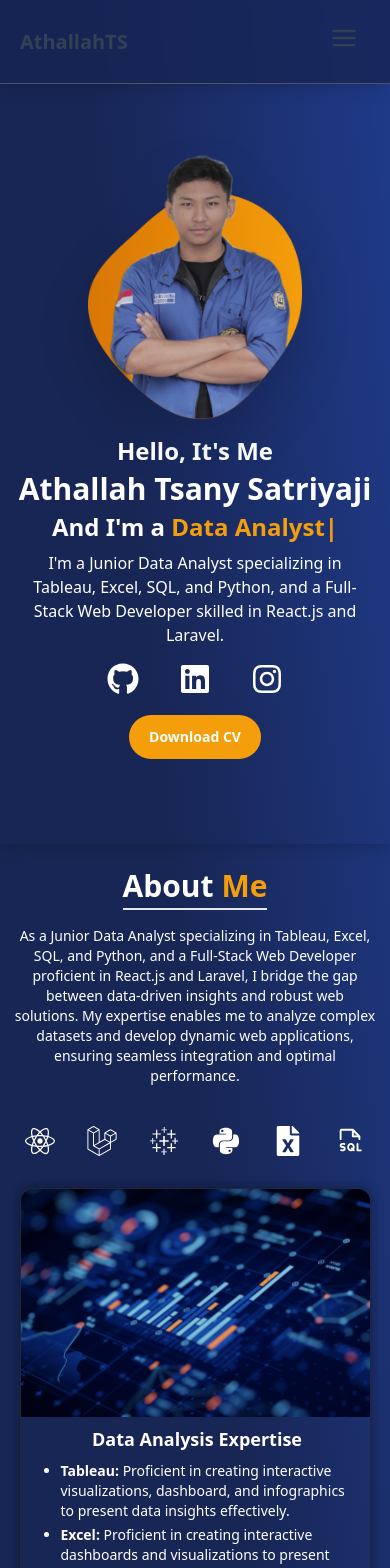
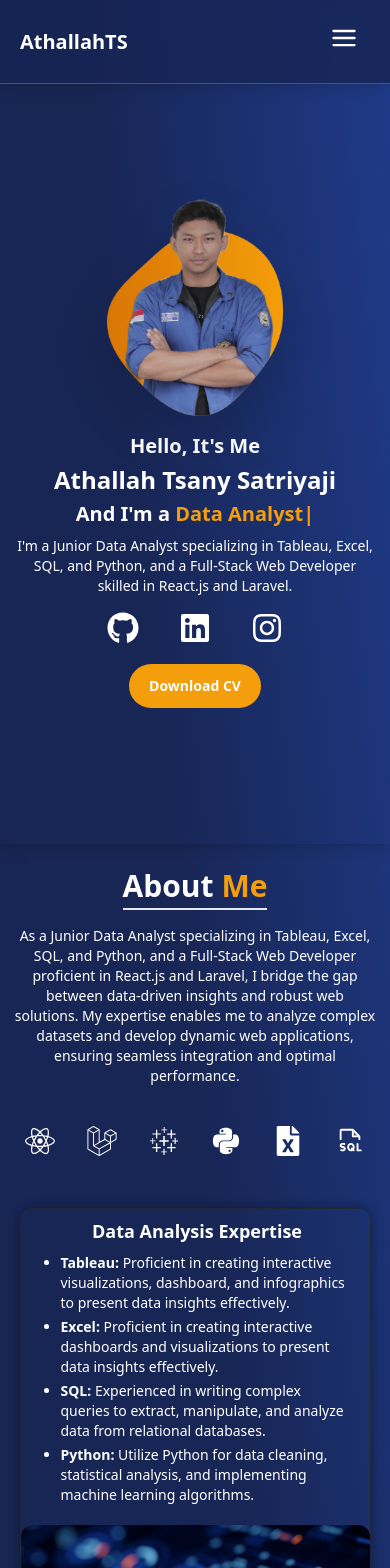
Before and after one commit to athallahdx/portofolio_web, a React (Vite) app: page / in a window 390 px wide. Shown: the top 1568 px of the page. Built offline with nearby package versions, Linux system fonts and the light colour scheme.

Commit message:
profile and aboutme

```diff
--- a/src/landingPage/AboutMe.jsx
+++ b/src/landingPage/AboutMe.jsx
@@ -71,8 +71,8 @@ import TechStackLogos from "./TechStackLogos";
 
                     <div
                         id="slide-right"
-                        className={`dataanalystw-fit flex flex-col items-center lg:items-start lg:flex-row justify-center max-w-[90vw] h-auto  sm:pb-5 xl:pb-0 2xl:pb-0 shadow-all-sides-lg rounded-xl md:mt-5 border border-gray-800 transition-transform duration-700 ease-out  ${
-                            isDataAnalystVisible ? 'lg:translate-x-0 lg:opacity-100' : 'lg:translate-x-[100vw] lg:opacity-0'
+                        className={`dataanalystw-fit flex flex-col-reverse lg:flex-row justify-center items-center lg:items-start w-fit rounded-xl mt-5 sm:pb-5 xl:pb-0 2xl:pb-0 h-auto shadow-all-sides-lg border border-gray-800 max-w-[90vw] transition-transform duration-700 ease-out ${
+                            isDataAnalystVisible ? 'lg:translate-x-0 lg:opacity-100' : 'lg:-translate-x-[100vw] lg:opacity-0'
                         }`}
                     >
                         <div className="picture1 w-full justify-items-center sm:pt-3 lg:pt-0 lg:w-auto lg:max-w-lg">
--- a/src/landingPage/NavBar.jsx
+++ b/src/landingPage/NavBar.jsx
@@ -57,13 +57,13 @@ export default function NavBar() {
   return (
     <header className={getHeaderClass()}>
       <nav className={getNavBarClass()} role="navigation" aria-label="Main Navigation">
-        <div className="logo ms-5 sm:ms-6 lg:ms-24">
+        <div className="logo text-white ms-5 sm:ms-6 lg:ms-24">
           <h1 className="text-xl xs:text-2xl md:text-3xl font-bold">AthallahTS</h1>
         </div>
         <div className="hidden lg:flex nav-links space-x-16 me-10">
           <NavLinks />
         </div>
-        <div className="menu lg:hidden me-8">
+        <div className="menu text-white lg:hidden me-8">
           <button onClick={() => setIsMenuOpen(!isMenuOpen)}>
             {isMenuOpen ? (
               <FaTimes className="text-[28px] xs:text-[30px] sm:text-[40px]" />
--- a/src/landingPage/Profile.jsx
+++ b/src/landingPage/Profile.jsx
@@ -20,13 +20,13 @@ export default function Profile() {
         flex flex-col justify-center text-white font-bold text-center lg:text-left
         xl:me-20 lg:mt-20 xl:ms-8 2xl:mt-28
       ">
-        <p className="text-2xl xs:text-3xl sm:text-3xl mdp:text-4xl xl:text-3xl 2xl:text-5xl pb-1 md:pb-3">
+        <p className="text-xl xs:text-3xl sm:text-3xl mdp:text-4xl xl:text-3xl 2xl:text-5xl pb-1 md:pb-3">
           Hello, It&apos;s Me
         </p>
-        <p className="text-3xl xs:text-4xl sm:text-4xl mdp:text-6xl 2xl:text-7xl">
+        <p className="text-2xl xs:text-4xl sm:text-4xl mdp:text-6xl 2xl:text-7xl">
           Athallah Tsany Satriyaji
         </p>
-        <p className="text-2xl xs:text-3xl sm:text-3xl mdp:text-4xl 2xl:text-5xl pt-1 md:pt-3">
+        <p className="text-xl xs:text-3xl sm:text-3xl mdp:text-4xl 2xl:text-5xl pt-1 md:pt-3">
           And I&apos;m a{' '}
           <TypeAnimation
             sequence={['Data Analyst', 1000, 'Web Developer', 1000]}
@@ -38,7 +38,7 @@ export default function Profile() {
         </p>
         <p className='
           max-w-3xl font-medium mt-2 xs:mt-6 px-4 lg:px-0 lg:leading-7
-          text-base sm:text-xl mdp:text-2xl xl:text-xl 2xl:text-xl
+          text-sm xs:text-base sm:text-xl mdp:text-2xl xl:text-xl 2xl:text-xl
         '>
           <span className='hidden lg:inline'>
             I&apos;am a Junior Data Analyst specializing in Tableau, Excel, SQL, and Python, and a Full-Stack Web Developer
@@ -87,7 +87,7 @@ export default function Profile() {
         <img
           className="
             object-contain drop-shadow-2xl h-auto lg:w-auto
-            max-w-[55vw] xs:max-w-[70vw] sm:max-w-[40vw] mdp:max-w-[50vw]
+            max-w-[45vw] xs:max-w-[70vw] sm:max-w-[40vw] mdp:max-w-[50vw]
             lg:max-h-[600px] xl:max-w-[30vw] 2xl:max-h-full xl:me-16 2xl:me-20
           "
           src={profil}
```
